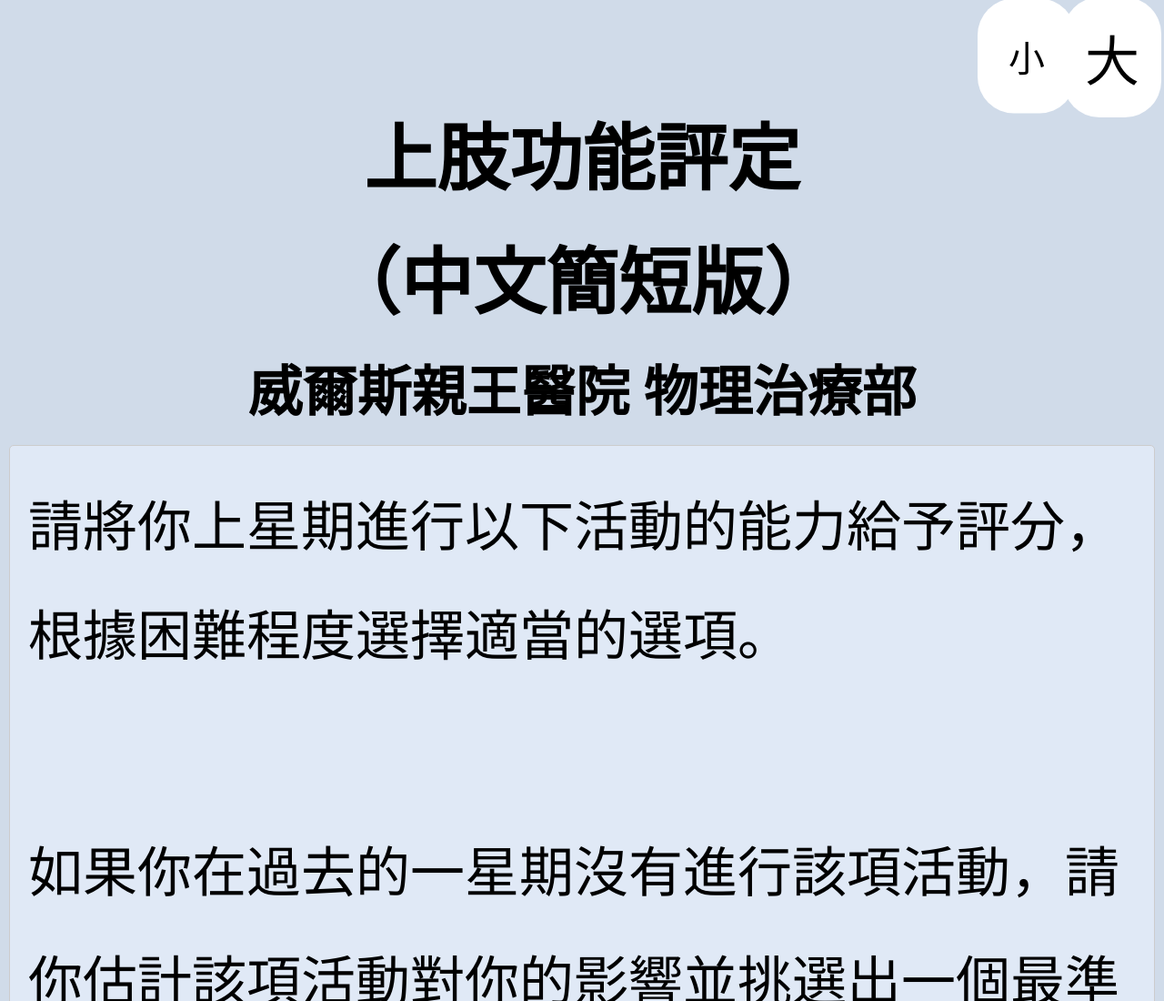
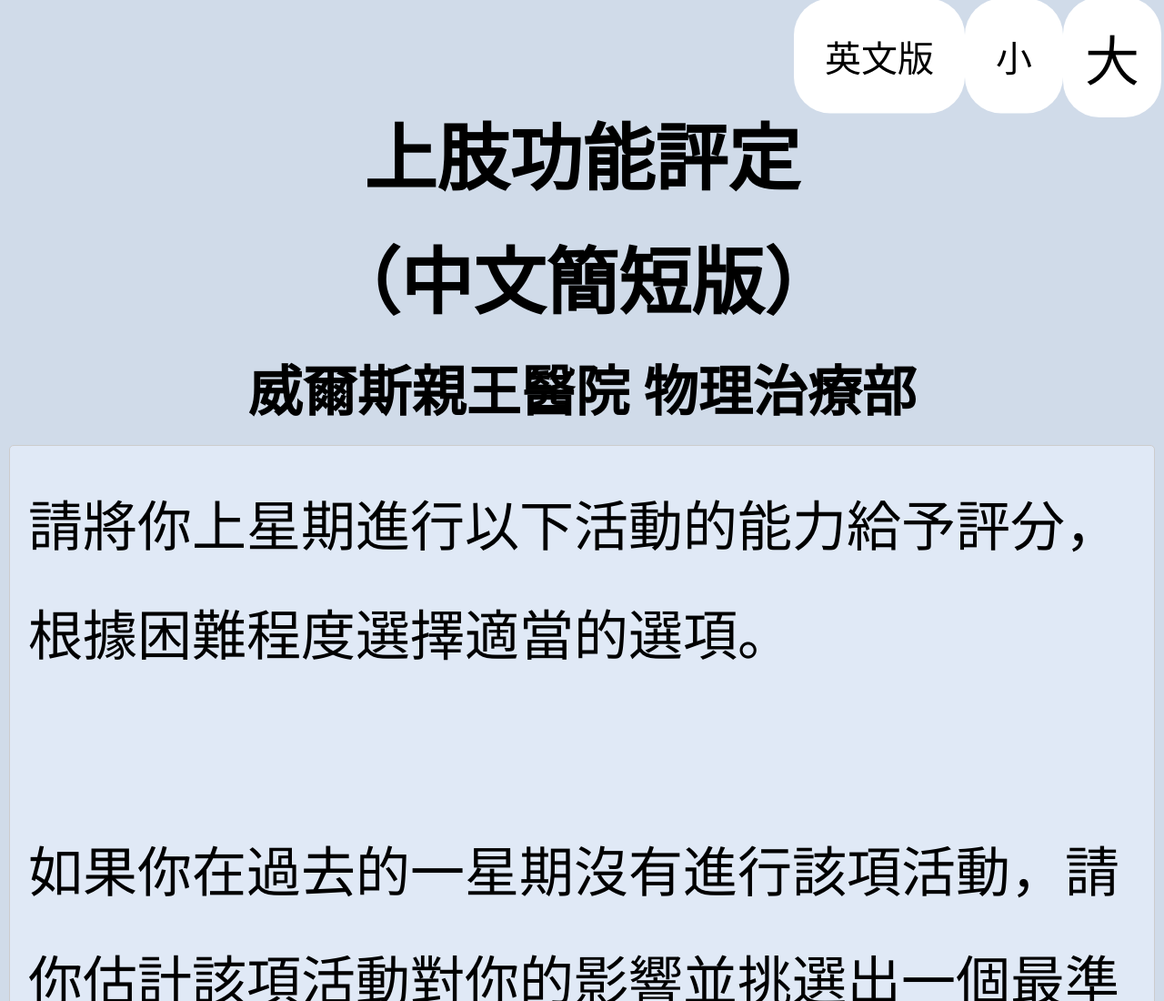
Before and after one commit to pwhphysio/m_QuickDash, a plain HTML site: page index.html in a window 1280 px wide. Shown: the top 1100 px of the page at 91% size. Drawn offline with Linux system fonts and the light colour scheme.

Commit message:
Update index.html

```diff
--- a/index.html
+++ b/index.html
@@ -137,6 +137,17 @@
 			font-size: 20px;
         }
 
+		.external-website-btn{
+			position: absolute;
+			top: 10px;
+			right: 110px;
+			padding: 17px 17px;
+			background-color: white;
+			color: black;
+			border-radius: 20px;
+			font-size: 20px;
+        }
+
 		.button {
 			display: inline-block;
 		}
@@ -217,9 +228,16 @@
 
 		.decrease-font-size-btn{
 			transform: scale(2);
-            margin-right: 65px;
+            margin-right: 79px;
             margin-top: 20px;
         }
+
+		.external-website-btn{
+			transform: scale(2);
+            margin-right: 156px;
+            margin-top: 20px;
+        }
+
         #result {
             margin-top: 40px;
             font-size: 60px;
@@ -373,6 +391,16 @@
 
     </script>
 
+	<!-- Button element -->
+	<button class="external-website-btn" id="external-website-button">英文版</button>
+
+	<!-- JavaScript to handle the click event -->
+	<script>
+		var button = document.getElementById("external-website-button");
+		button.addEventListener("click", function() {
+			window.open('https://pwhphysio.github.io/m_QuickDash_e/', '_blank');
+		});
+	</script>
 
 	<h2> 威爾斯親王醫院 物理治療部</h2>
 	<form>
```
